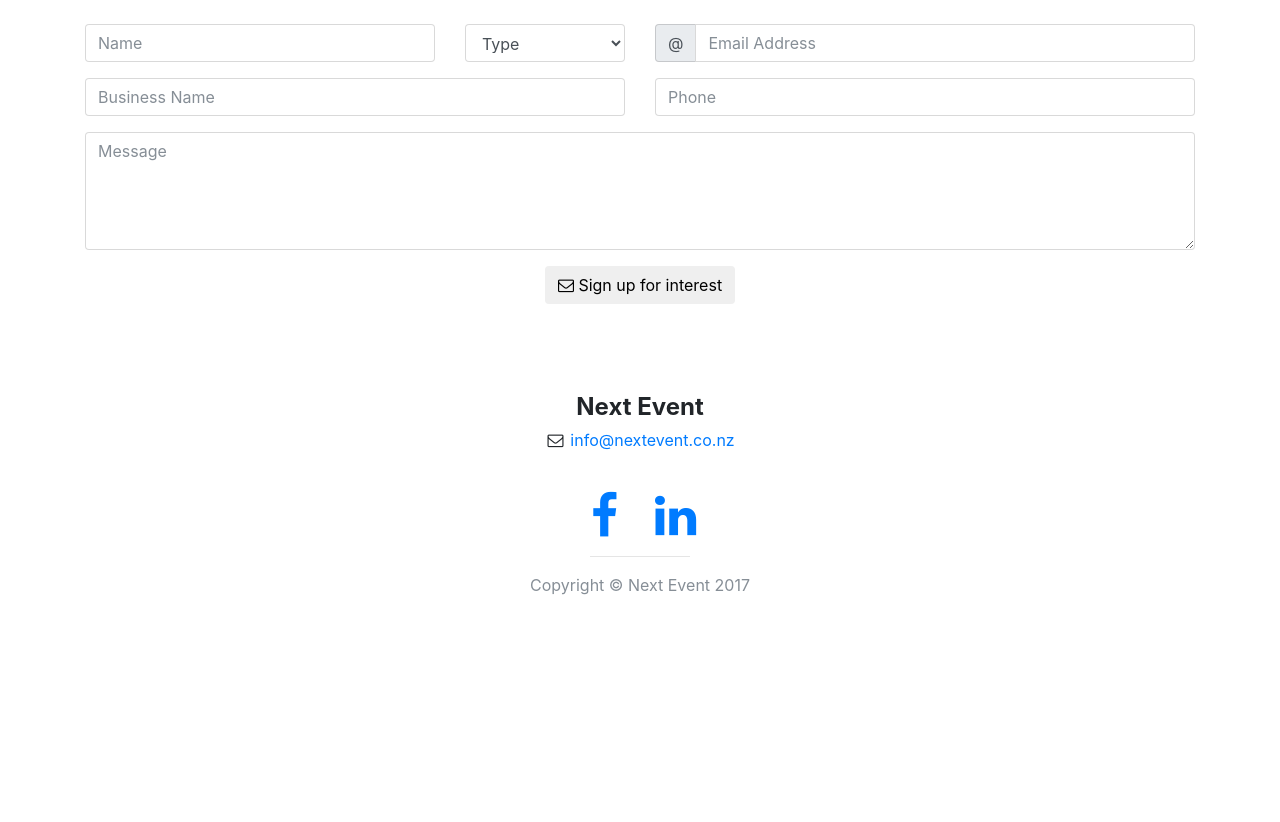
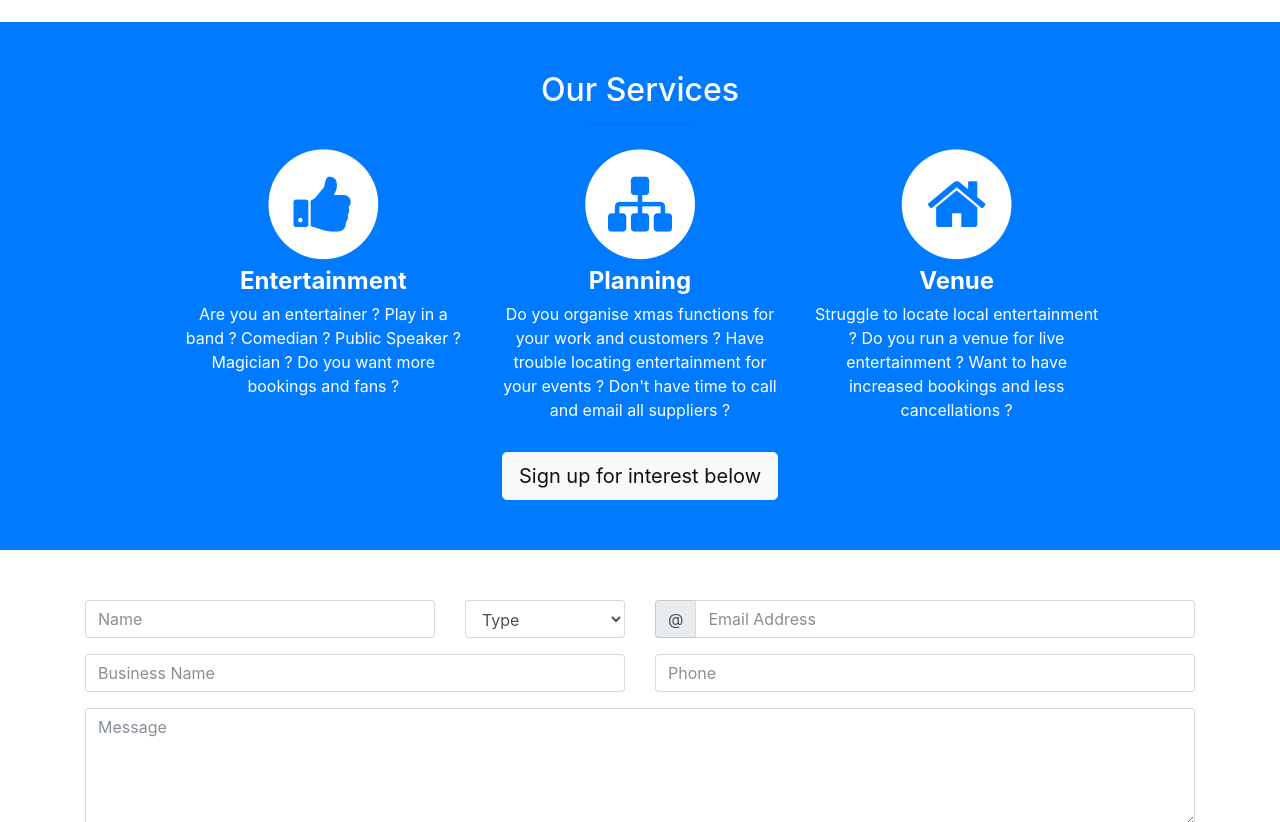
Before and after one commit to nextevent/NextEvent.github.io, a website with bundled scripts: page index.html in a window 1280 px wide. Shown: the part 1723-2545 px from the top of the page. Before the commit the page ends 2376 px from the top, so only its background shows below. Built offline with nearby package versions, Linux system fonts and the light colour scheme.

Commit message:
Add extra test

```diff
--- a/index.html
+++ b/index.html
@@ -55,11 +55,69 @@
 
     <!-- Video -->
     <section id="video">
+        <br>
         <div class="container col-8">
             <div class="embed-responsive embed-responsive-4by3">
                 <iframe class="embed-responsive-item" src="https://www.youtube.com/embed/bA5hLV0_hbs"></iframe>
             </div>
         </div>
+    </section>
+
+    <br>
+
+    <!-- Services -->
+    <section id="services" class="services bg-primary text-white">
+        <div class="container">
+          <div class="row text-center">
+            <div class="col-lg-10 mx-auto">
+              <h2>Our Services</h2>
+              <hr class="small">
+              <div class="row">
+                <div class="col-md-4 col-sm-6">
+                  <div class="service-item">
+                    <span class="fa-stack fa-4x">
+                      <i class="fa fa-circle fa-stack-2x"></i>
+                      <i class="fa fa-thumbs-up fa-stack-1x text-primary"></i>
+                    </span>
+                    <h4>
+                      <strong>Entertainment</strong>
+                    </h4>
+                    <p>Are you an entertainer ? Play in a band ? Comedian ? Public Speaker ? Magician ? Do you want more bookings and fans ?</p>
+                  </div>
+                </div>
+                <div class="col-md-4 col-sm-6">
+                  <div class="service-item">
+                    <span class="fa-stack fa-4x">
+                      <i class="fa fa-circle fa-stack-2x"></i>
+                      <i class="fa fa-sitemap fa-stack-1x text-primary"></i>
+                    </span>
+                    <h4>
+                      <strong>Planning</strong>
+                    </h4>
+                    <p>Do you organise xmas functions for your work and customers ? Have trouble locating entertainment for your events ? Don't have time to call and email all suppliers ?</p>
+                  </div>
+                </div>
+                <div class="col-md-4 col-sm-6">
+                  <div class="service-item">
+                    <span class="fa-stack fa-4x">
+                      <i class="fa fa-circle fa-stack-2x"></i>
+                      <i class="fa fa-home fa-stack-1x text-primary"></i>
+                    </span>
+                    <h4>
+                      <strong>Venue</strong>
+                    </h4>
+                    <p>Struggle to locate local entertainment ? Do you run a venue for live entertainment ? Want to have increased bookings and less cancellations ?</p>
+                  </div>
+                </div>
+              </div>
+              <a href="#contact" class="btn btn-lg btn-light">Sign up for interest below</a>
+              <!-- /.row (nested) -->
+            </div>
+            <!-- /.col-lg-10 -->
+          </div>
+          <!-- /.row -->
+        </div>
+        <!-- /.container -->
     </section>
 
     <!-- About -->
```
